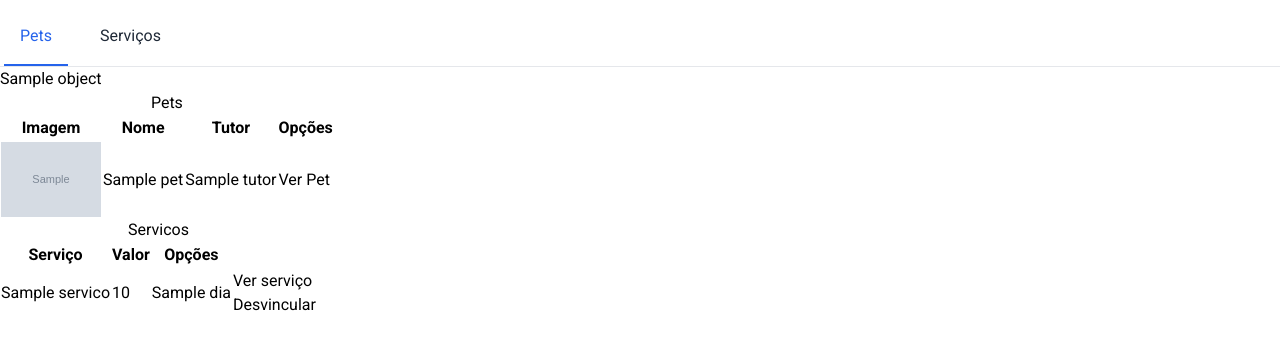
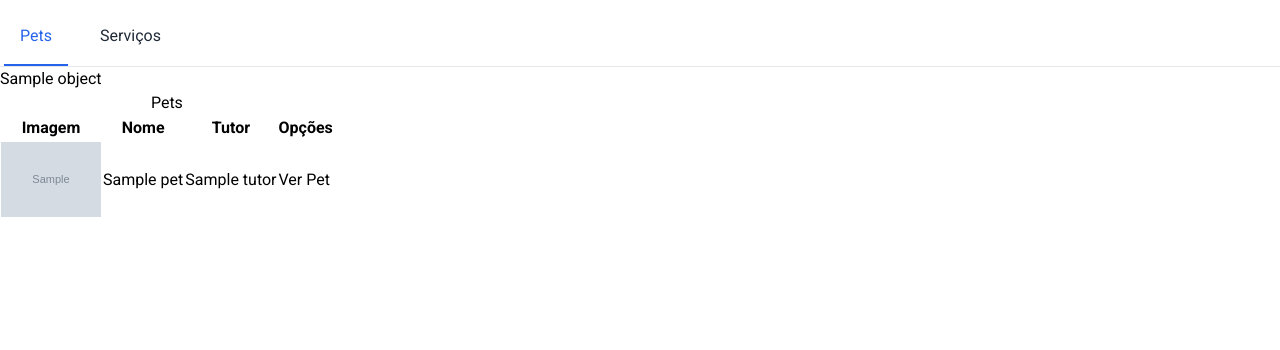
Before and after one commit to MichellyNonatto/CPCoragem, a Django app: template servicos/templates/turmas/verturma.html in a window 1280 px wide. Shown: the part 48-398 px from the top of the page. Run offline with Django 4.2, Linux system fonts and the light colour scheme; the template is opened without the code that fills it: most values are stand-ins (such as "Sample title", 1, 10 or a date in 2020); grey boxes marked "Sample" are stand-in pictures; some libraries are stand-ins or nearby versions.

Commit message:
feat: add hidden to second table

```diff
--- a/servicos/templates/turmas/verturma.html
+++ b/servicos/templates/turmas/verturma.html
@@ -49,7 +49,7 @@
                     </tbody>
                 {% endfor %}
             </table>
-            <table id="servicos">
+            <table id="servicos" class="hidden">
                 <caption>Servicos</caption>
                 <thead>
                     <tr>
```
